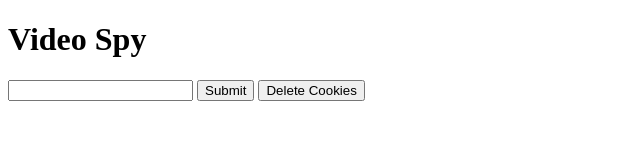
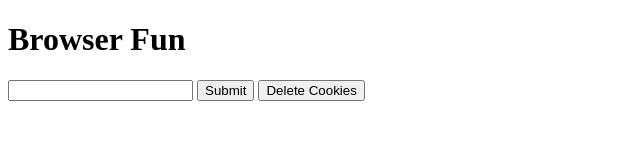
Before and after one commit to ptascio/videoSpy, a plain HTML site: page index.html in a window 1280 px wide. Shown: the whole page, without its empty margins (0-640 px from the left). Drawn offline with nearby package versions, Linux system fonts and the light colour scheme.

Commit message:
Change title

```diff
--- a/index.html
+++ b/index.html
@@ -2,10 +2,10 @@
 <html lang="en" dir="ltr">
   <head>
     <meta charset="utf-8">
-    <title>Video Spy</title>
+    <title>Browser Fun</title>
   </head>
   <body>
-    <h1>Video Spy</h1>
+    <h1>Browser Fun</h1>
     <input type="text" name="" value="" id="artistName">
     <button type="button" name="button" id="button">Submit</button>
     <button type="button" name="button" id="removeCookie">Delete Cookies</button>
```
